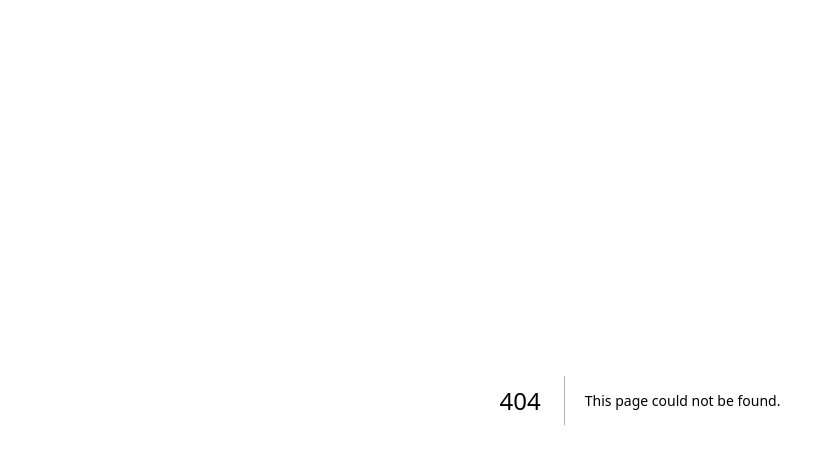
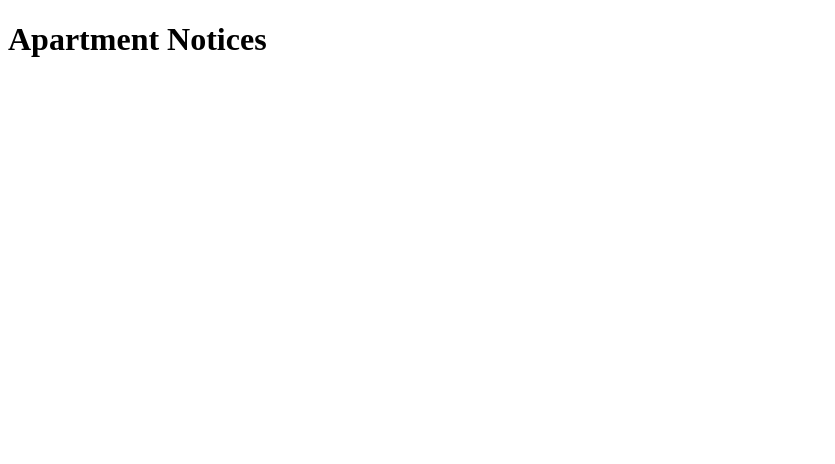
Before and after one commit to sukarim152/strata_managment, a Next.js app: page /notices in a window 1280 px wide. Before the commit this address had no page. Shown: the top 464 px of the page, without its empty margins (0-835 px from the left). Built offline with nearby package versions, Linux system fonts and the light colour scheme.

Commit message:
Create notices.js

```diff
--- /dev/null
+++ b/pages/notices.js
@@ -0,0 +1,3 @@
+export default function Notices() {
+  return <h1>Apartment Notices</h1>;
+}
```
